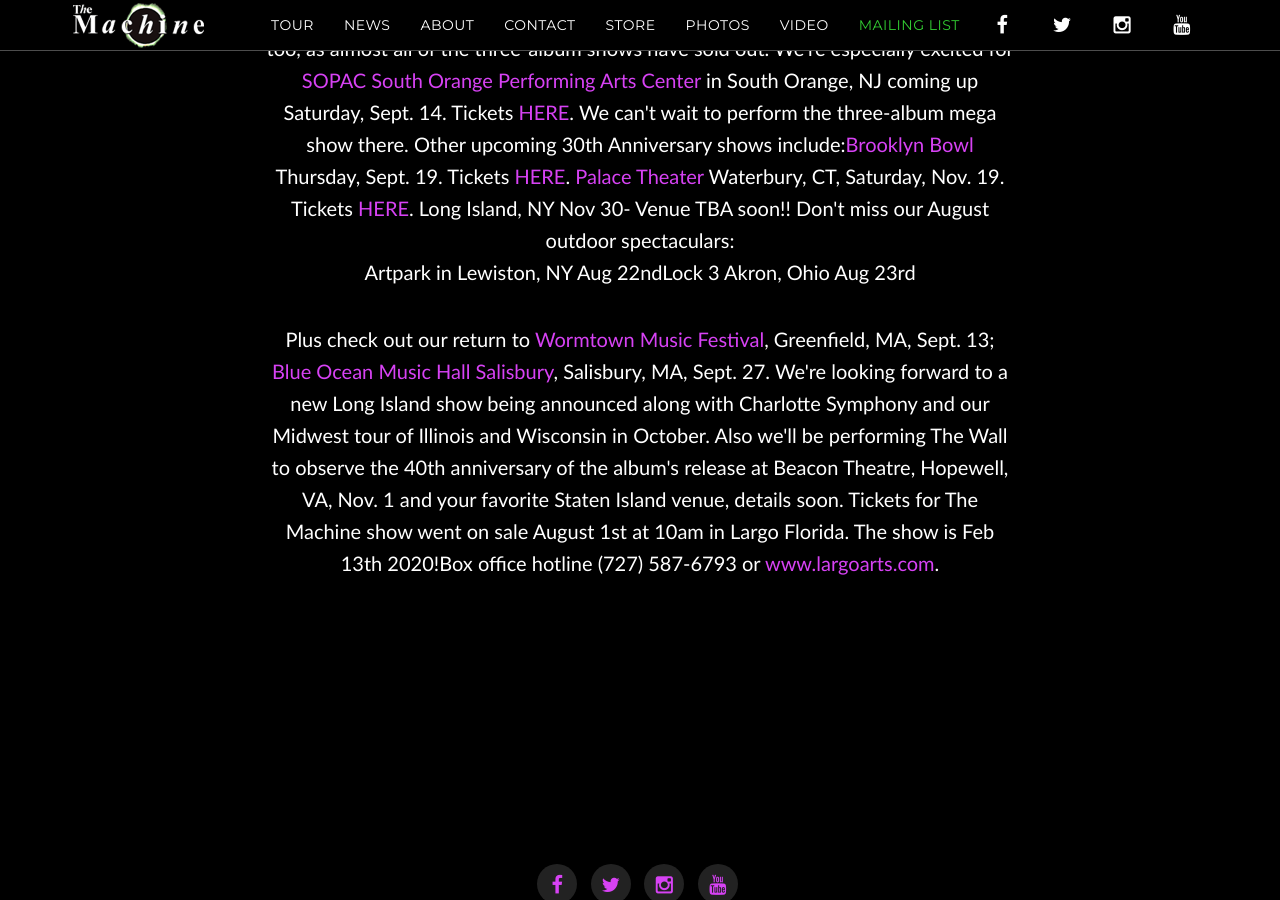
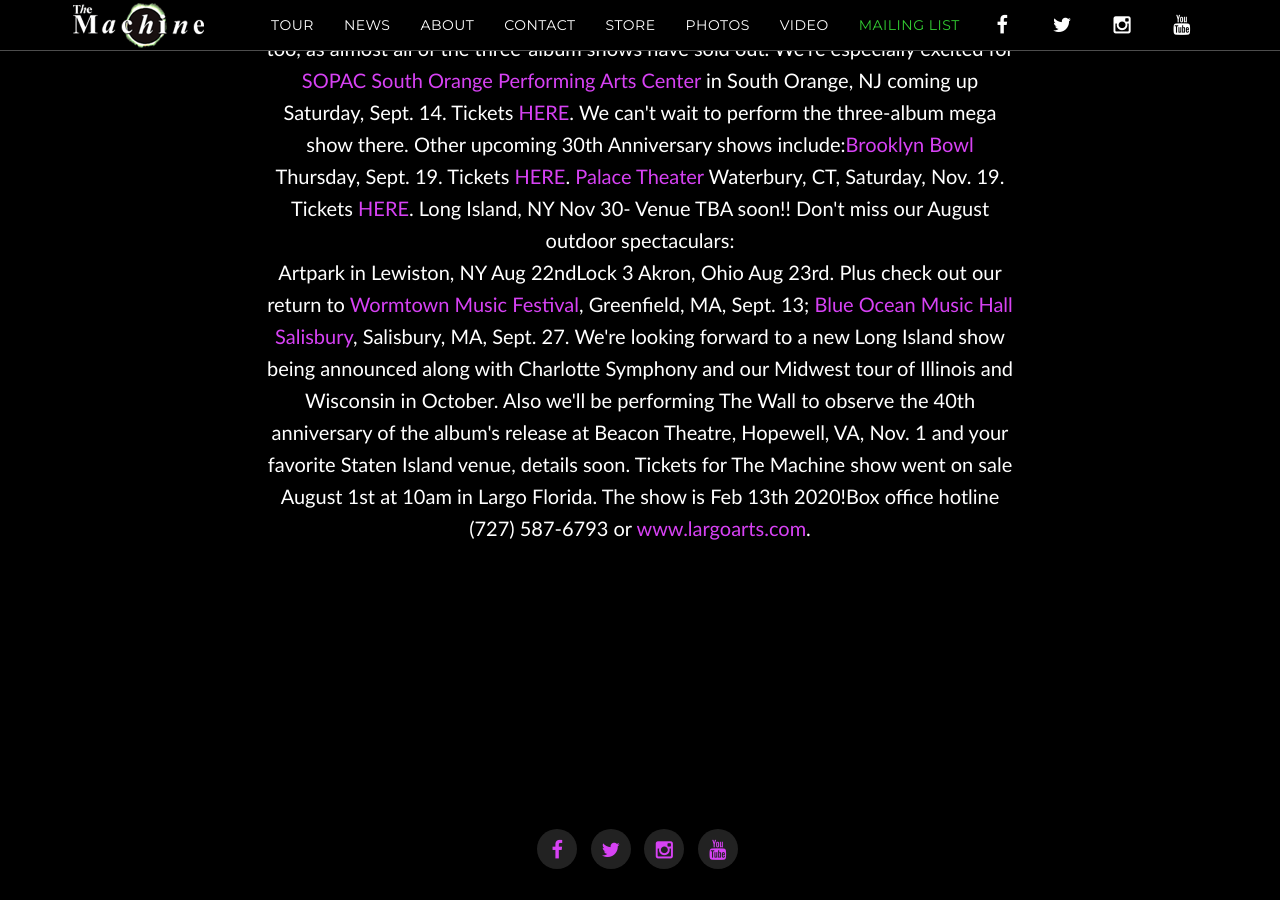
Before and after one commit to machineweb/machineweb.github.io, a Jekyll site: the page built from _posts/2019-08-02-.md, in a window 1280 px wide and 900 px high, scrolled down 379 px. Built offline with Jekyll 4.4.1, drawn with Linux system fonts in a browser that asks for light colours; comment, search, counter and statistics services are not loaded.

Commit message:
Updated news item

```diff
--- a/_posts/2019-08-02-.md
+++ b/_posts/2019-08-02-.md
@@ -5,6 +5,4 @@
 ---
 
 <p>We love performing the 30th anniversary, three-album show for you. You must love it too, as almost all of the three-album shows have sold out. We're especially excited for <a href="https://www.facebook.com/SOPACnow/">SOPAC South Orange Performing Arts Center</a> in South Orange, NJ coming up Saturday, Sept. 14. Tickets <a href="https://www.sopacnow.org/events/the-machine-performs-pink-floyd/">HERE</a>. We can't wait to perform the three-album mega show there.&nbsp;Other upcoming 30th Anniversary shows include:<a href="https://www.facebook.com/BrooklynBowl/">Brooklyn Bowl</a> Thursday, Sept. 19. Tickets <a href="https://www.ticketfly.com/purchase/mobile/index/1876093">HERE</a>.&nbsp;<a href="https://www.facebook.com/PalaceTheaterWaterbury">Palace Theater</a> Waterbury, CT, Saturday, Nov. 19. Tickets <a href="https://www.palacetheaterct.org/shows/main-stage-presentations/machine-performs-pink-floyd">HERE</a>.&nbsp;Long Island, NY Nov 30- Venue TBA soon!! Don't miss our August outdoor spectaculars:<br />
-Artpark in Lewiston, NY Aug 22ndLock 3 Akron, Ohio Aug 23rd</p>
-
-<p>Plus check out our return to <a href="https://www.facebook.com/pages/Wormtown-Music-Festival/">Wormtown Music Festival</a>, Greenfield, MA, Sept. 13; <a href="https://www.facebook.com/blueoceanhall/">Blue Ocean Music Hall Salisbury</a>, Salisbury, MA, Sept. 27. We're looking forward to a new Long Island show being announced along with Charlotte Symphony and our Midwest tour of Illinois and Wisconsin in October. Also we'll be performing The Wall to observe the 40th anniversary of the album's release at Beacon Theatre, Hopewell, VA, Nov. 1 and your favorite Staten Island venue, details soon.&nbsp;Tickets for The Machine show went on sale August 1st at 10am in Largo Florida. The show is Feb 13th 2020!Box office hotline (727) 587-6793 or <a href="http://www.largoarts.com/">www.largoarts.com</a>.</p>
+Artpark in Lewiston, NY Aug 22ndLock 3 Akron, Ohio Aug 23rd. Plus check out our return to <a href="https://www.facebook.com/pages/Wormtown-Music-Festival/">Wormtown Music Festival</a>, Greenfield, MA, Sept. 13; <a href="https://www.facebook.com/blueoceanhall/">Blue Ocean Music Hall Salisbury</a>, Salisbury, MA, Sept. 27. We're looking forward to a new Long Island show being announced along with Charlotte Symphony and our Midwest tour of Illinois and Wisconsin in October. Also we'll be performing The Wall to observe the 40th anniversary of the album's release at Beacon Theatre, Hopewell, VA, Nov. 1 and your favorite Staten Island venue, details soon.&nbsp;Tickets for The Machine show went on sale August 1st at 10am in Largo Florida. The show is Feb 13th 2020!Box office hotline (727) 587-6793 or <a href="http://www.largoarts.com/">www.largoarts.com</a>.</p>
```
